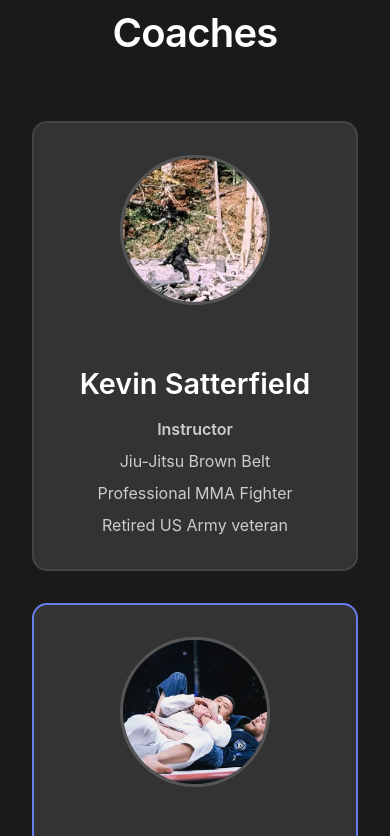
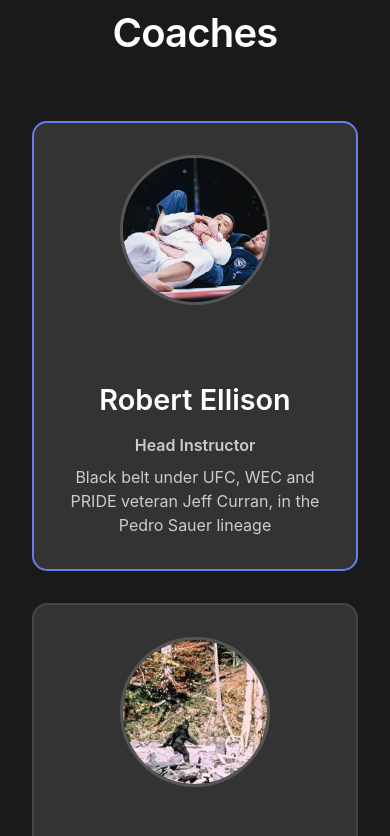
Before and after one commit to Ttovey/exchangeWebsite, a React (Create React App) app in the folder frontend/: page / in a window 390 px wide. Shown: the part 2028-2864 px from the top of the page. Built offline with nearby package versions, Linux system fonts and the light colour scheme.

Commit message:
update coach order

```diff
--- a/frontend/src/index.css
+++ b/frontend/src/index.css
@@ -693,6 +693,19 @@ body {
     width: 150px;
     height: 150px;
   }
+
+  /* Reorder coaches for mobile - Robert first */
+  .center-coach {
+    order: 1;
+  }
+
+  .coach-card:nth-child(1) {
+    order: 2;
+  }
+
+  .coach-card:nth-child(3) {
+    order: 3;
+  }
 }
 
 /* Hamburger Menu Styles */
```
Also changed, not shown: frontend/src/assets/images/dog_coach.png (deleted).
